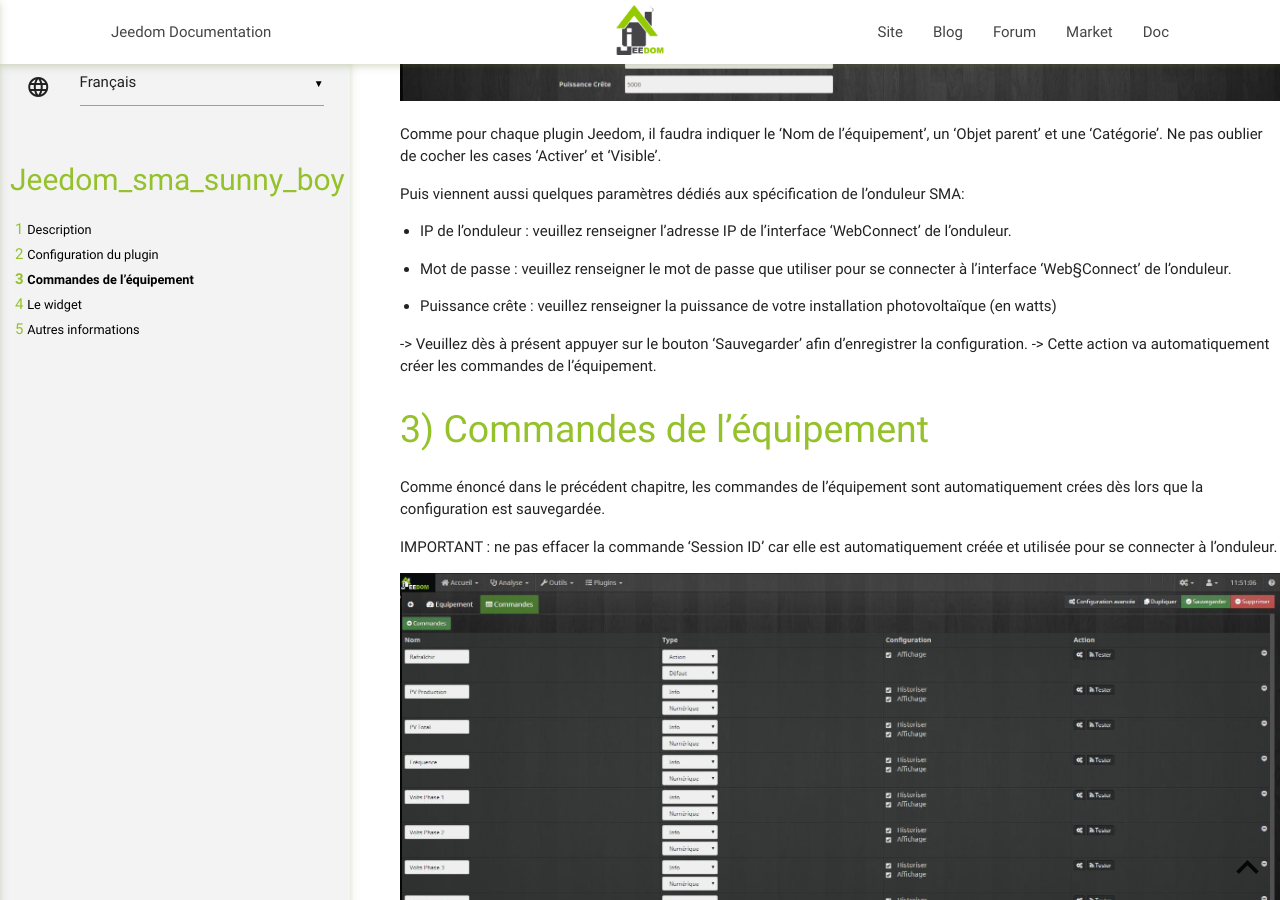
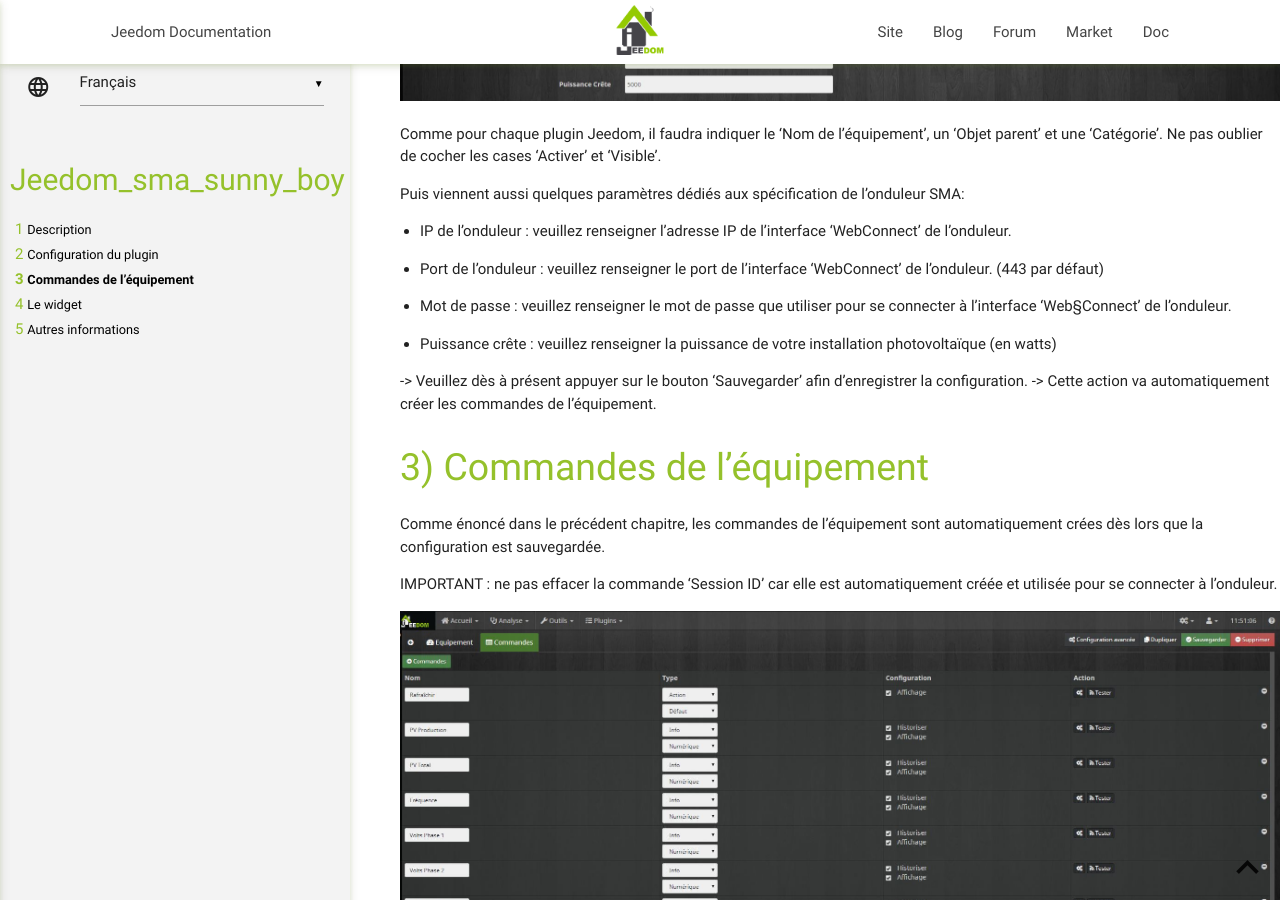
Before and after one commit to Sattaz/Jeedom_SMA_Sunny_Boy, a Jekyll site: the page built from docs/fr_FR/index.md, in a window 1280 px wide and 900 px high, scrolled down 566 px. Built offline with Jekyll 4.4.1, drawn with Linux system fonts in a browser that asks for light colours; our own code applies the rules of GitHub Pages for plain Markdown files.

Commit message:
Update index.md

```diff
--- a/docs/fr_FR/index.md
+++ b/docs/fr_FR/index.md
@@ -19,6 +19,8 @@ Ne pas oublier de cocher les cases 'Activer' et 'Visible'.
 Puis viennent aussi quelques paramètres dédiés aux spécification de l'onduleur SMA:
 
 -   IP de l'onduleur : veuillez renseigner l'adresse IP de l'interface 'WebConnect' de l'onduleur.
+
+-   Port de l'onduleur : veuillez renseigner le port de l'interface 'WebConnect' de l'onduleur. (443 par défaut)
 
 -   Mot de passe : veuillez renseigner le mot de passe que utiliser pour se connecter à l'interface 'Web§Connect' de l'onduleur.
 
```
